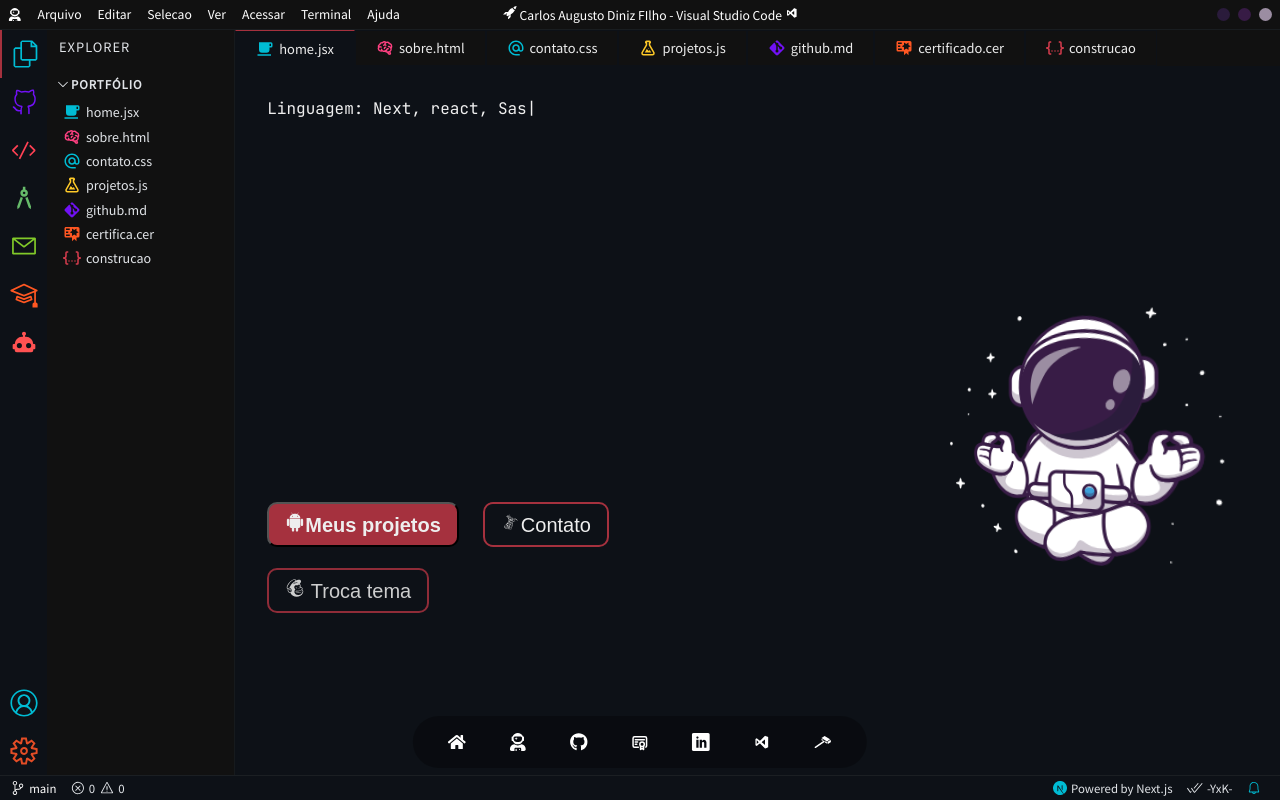
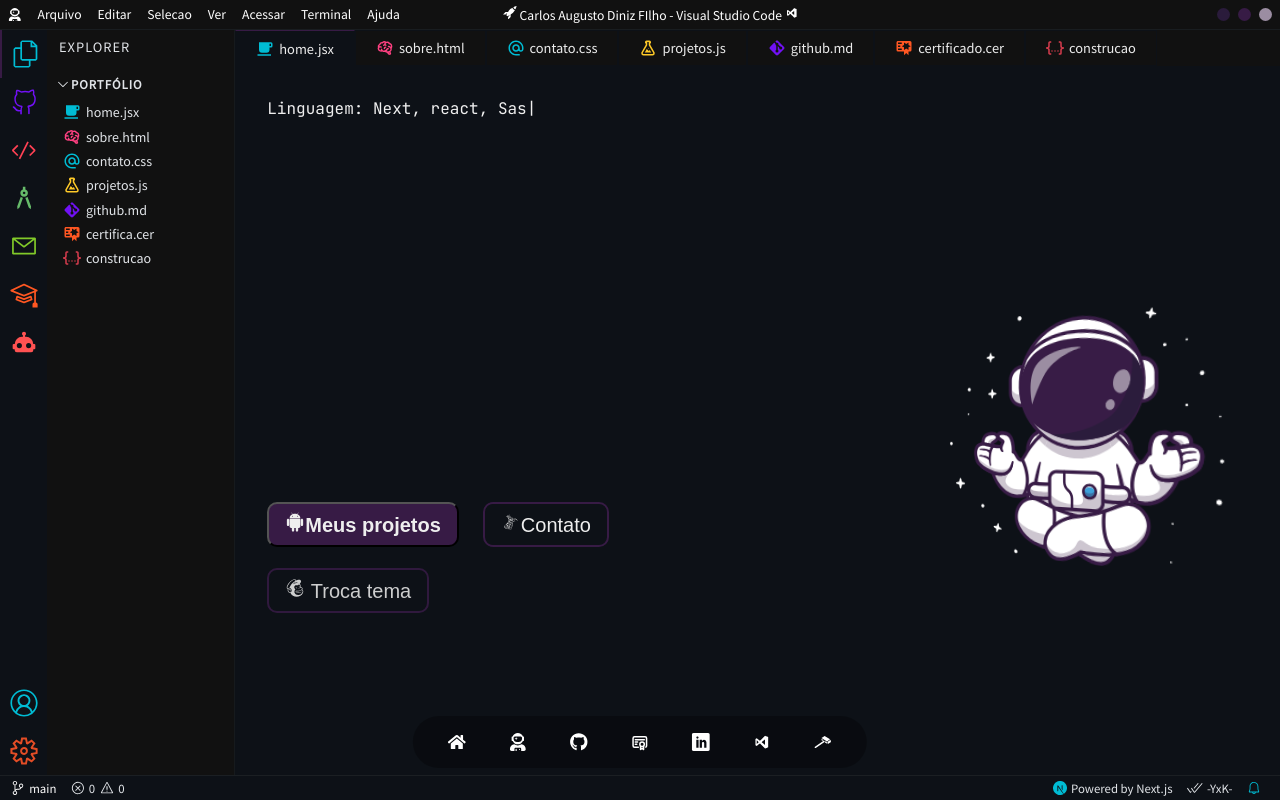
Before and after one commit to ysneshy/portfolio-carlos-filho, a Next.js app: page / in a window 1280 px wide. Built offline with nearby package versions, Linux system fonts and the light colour scheme.

Commit message:
upgrade45 :zap:

```diff
--- a/components/navbar/rodape.module.sass
+++ b/components/navbar/rodape.module.sass
@@ -46,7 +46,7 @@
 
 .navbar a:hover
 
-  background: RGB(155, 141, 162)
+  background: RGB(191, 64, 64)
 
 .navbar a:active
   outline: 0
--- a/styles/themes.css
+++ b/styles/themes.css
@@ -3,7 +3,7 @@
   --main-bg: #0D1117;
   --bg-text: rgba(56, 58, 61, 0.35);
   --text-color: #efefef;
-  --accent-color: #A5313E;
+  --accent-color: RGB(55, 27, 69);
   --titlebar-bg: #111111;
   --sidebar-bg: #0D1117;
   --sidebar-hover-bg: #111111;
```
